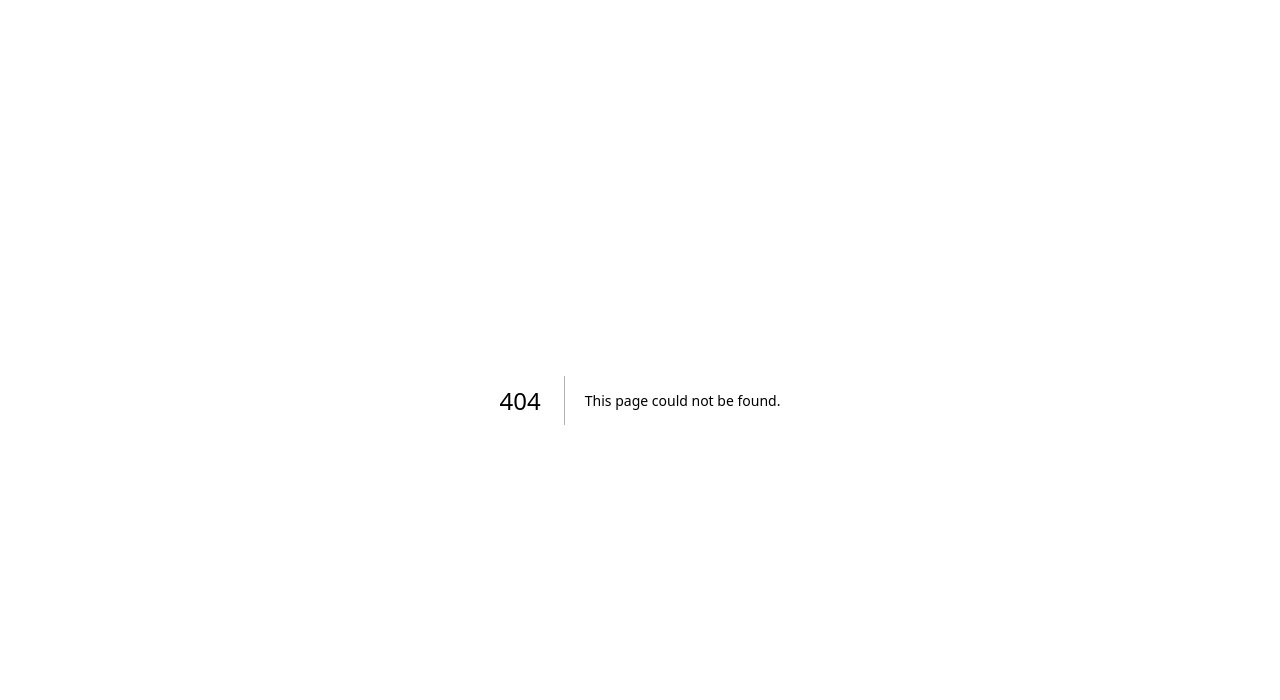
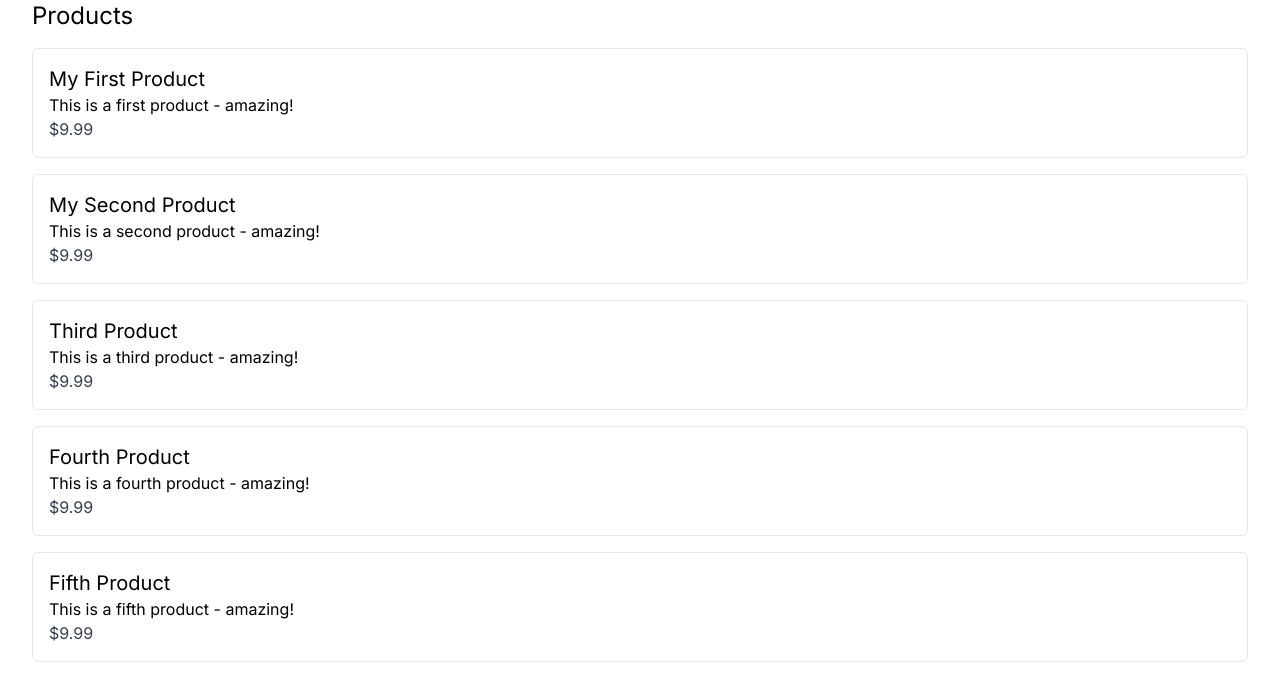
Before and after one commit to yovany-lg/client-vs-server, a Next.js app: page /products in a window 1280 px wide. Before the commit this address had no page. Shown: the top 700 px of the page. Built offline with nearby package versions, Linux system fonts and the light colour scheme.

Commit message:
demo of server component

```diff
--- /dev/null
+++ b/app/products/page.tsx
@@ -0,0 +1,17 @@
+import { getProducts } from "@/lib/products";
+
+export default async function ProductsPage() {
+  const products = await getProducts();
+  return (
+    <div className="container">
+      <h1 className="text-2xl">Products</h1>
+      {products.map(({ description, id, price, title }) => (
+        <div key={id} className="border p-4 my-4 rounded-md">
+          <h2 className="text-xl">{title}</h2>
+          <p>{description}</p>
+          <p className="text-gray-700">${price}</p>
+        </div>
+      ))}
+    </div>
+  )
+}
```
